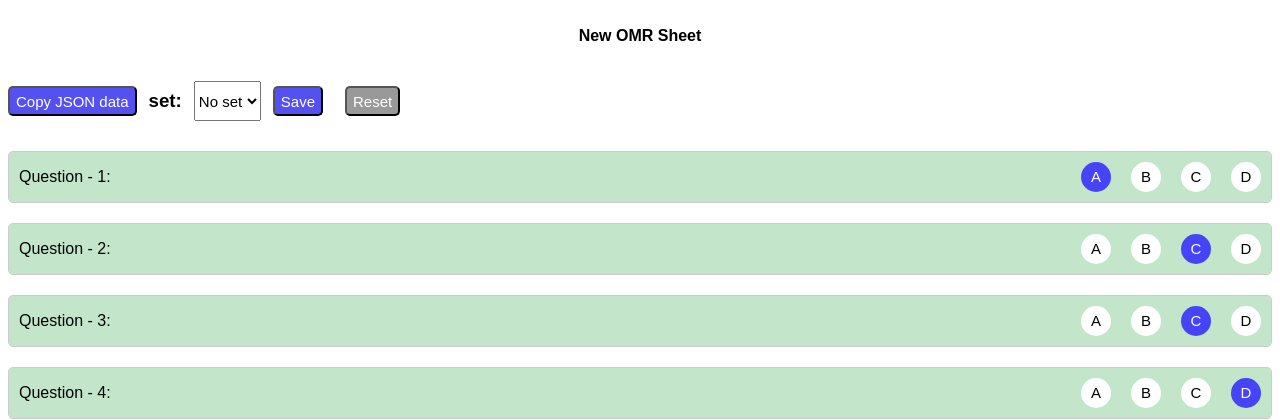
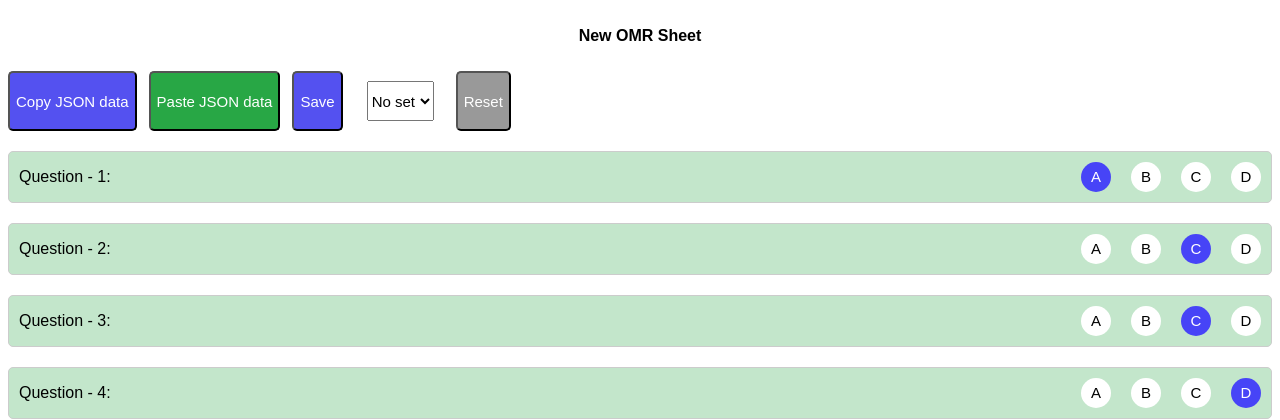
Before and after one commit to Ashit-10/PYTHON_OMR_APP, a Flask app: page /answer_key in a window 1280 px wide. Shown: the top 420 px of the page. Run offline with Flask 3, Linux system fonts and the light colour scheme.

Commit message:
Update 50.html

```diff
--- a/templates/50.html
+++ b/templates/50.html
@@ -87,7 +87,7 @@
       border-radius: 5px;
       cursor: pointer;
       font-size: 15px;
-      height: 30px;
+      height: 60px;
       transition: background-color 0.3s ease;
     }
 
@@ -271,7 +271,7 @@
 
     // --- 4. SAVING DATA (SAVES ONLY MARKED QUESTIONS) ---
     async function saveData(e) {
-        e.preventDefault();
+        if(e) e.preventDefault();
         const jsonOutput = {};
         const questions = document.querySelectorAll('.question');
 
@@ -300,9 +300,34 @@
         }
     }
 
+    // --- 5. PASTE JSON DATA LOGIC ---
+    async function pasteJSONData() {
+        try {
+            const text = await navigator.clipboard.readText();
+            const jsonData = JSON.parse(text);
+
+            if (typeof jsonData === 'object' && jsonData !== null) {
+                if (confirm("Valid JSON detected. Do you want to overwrite current answers and save?")) {
+                    // Reset the userInput array
+                    userInput.length = 0;
+                    // Process and display the new data
+                    processJSON(jsonData);
+                    // Automatically trigger save to answer_key.txt
+                    await saveData();
+                    alert("✅ Data pasted and saved!");
+                }
+            } else {
+                throw new Error("Invalid format");
+            }
+        } catch (err) {
+            alert("❌ Error: Clipboard does not contain valid JSON data.");
+        }
+    }
+
     // Event Listeners
     saveButton.addEventListener('click', saveData);
     copyButton.addEventListener('click', copyJSONData);
+    document.getElementById('pasteButton').addEventListener('click', pasteJSONData);
     questionContainer.addEventListener('change', updateQuestionColors);
 
     // Helper functions (updateQuestionColors, copyJSONData, etc.) remain as you had them...
@@ -353,7 +378,9 @@
   </div>
   <div class="topButtons">
     <button id="copyButon" class="action-button">Copy JSON data</button>
-    <h3 id="setButon">set:</h3>
+    <button id="pasteButton" class="action-button" style="background-color: #28a745;">Paste JSON data</button>
+      <button id="saveButton" class="action-button">Save</button>
+    <h3 id="setButon"></h3>
     <select id="setValue">
       <option value="A">set - A</option>
       <option value="B">set - B</option>
@@ -361,7 +388,7 @@
       <option value="D">set - D</option>
       <option value="none" selected>No set</option>
     </select>
-    <button id="saveButton" class="action-button">Save</button>
+
   </div>
   <form id="omrForm">
     <div id="questionContainer"></div>
```
